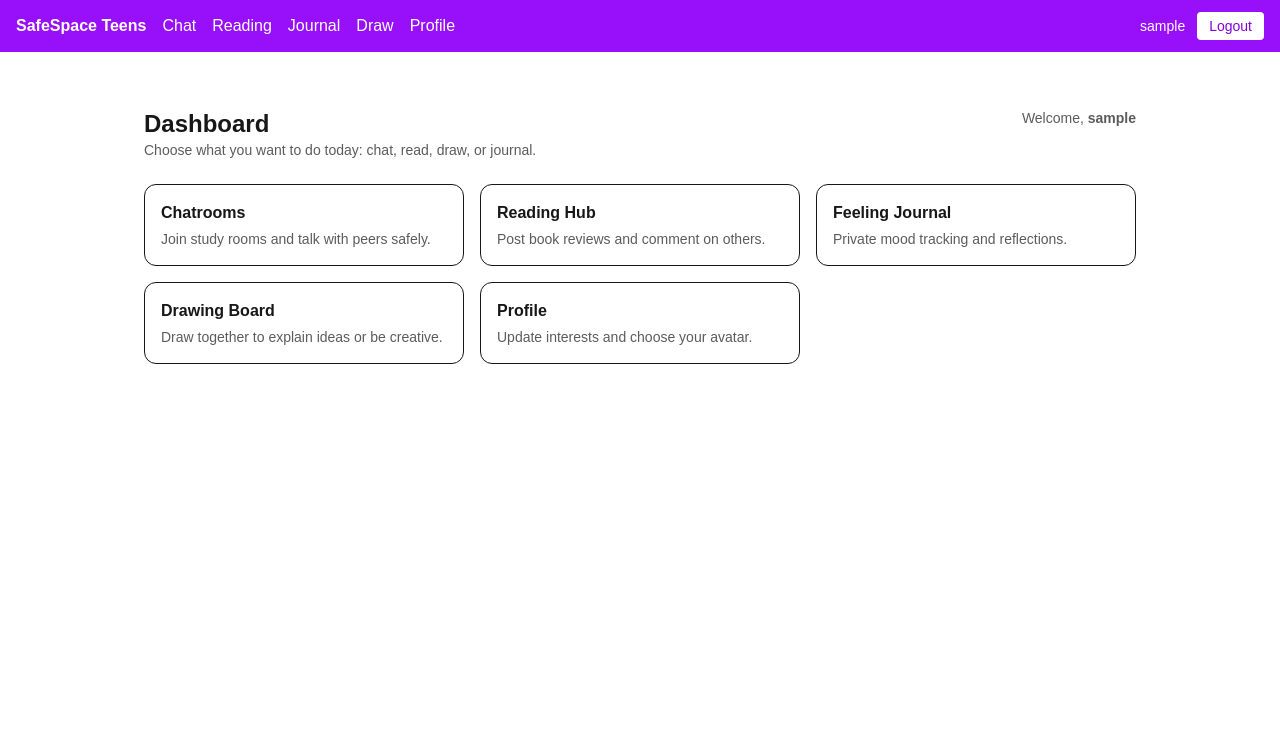
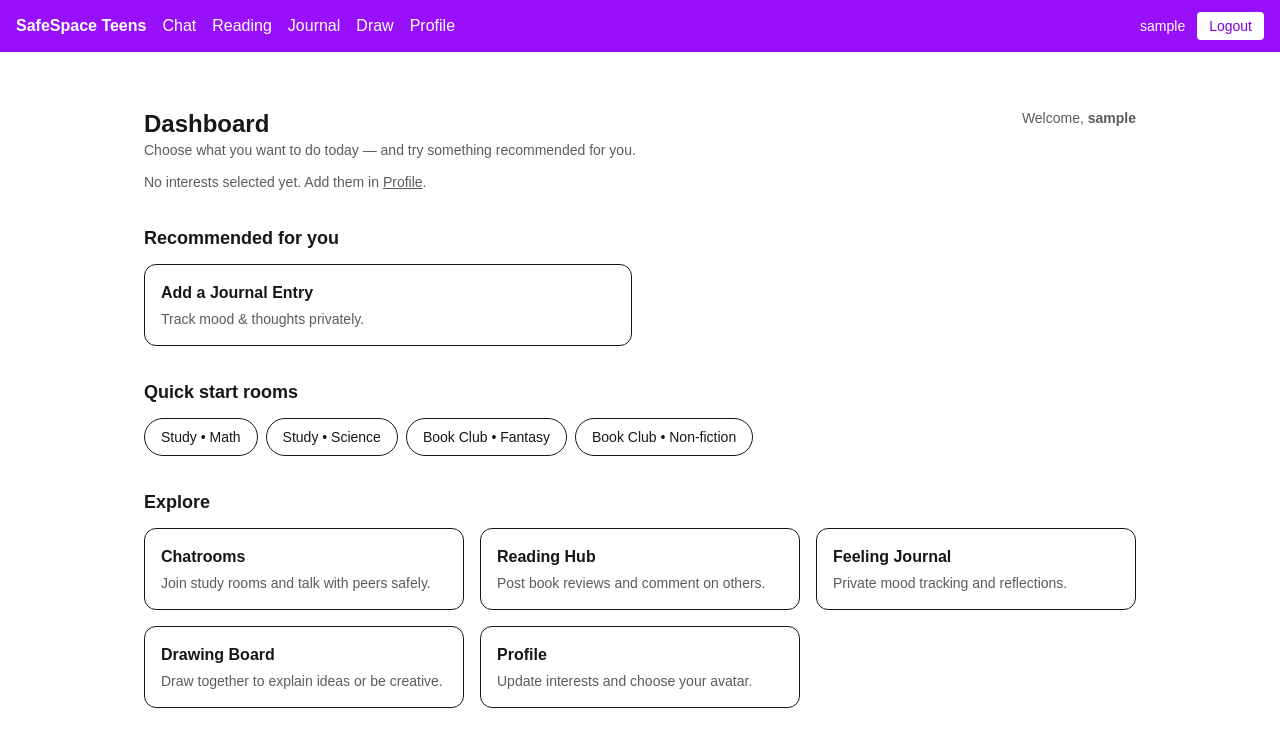
Before and after one commit to Madiha1985/safespace-teens, a Next.js app in the folder client/: page /dashboard in a window 1280 px wide. Shown: the top 746 px of the page. Built offline with nearby package versions, Linux system fonts and the light colour scheme; sample sign-in values are in the browser's storage.

Commit message:
personlise dashboard and improve register validation and friendly error messages,add interest in the profile which shows hte interest chip on the dashboard when loged in

```diff
--- a/client/app/chat/page.tsx
+++ b/client/app/chat/page.tsx
@@ -1,4 +1,5 @@
 "use client";
+import { useSearchParams } from "next/navigation";
 
 import { useEffect, useMemo, useRef, useState } from "react";
 import { io, Socket } from "socket.io-client";
@@ -31,6 +32,8 @@ const ROOMS = [
 
 export default function ChatPage() {
   const router = useRouter();
+  const searchParams = useSearchParams();
+
 
   const socketRef = useRef<Socket | null>(null);
   const currentRoomRef = useRef<string | null>(null);
@@ -53,6 +56,14 @@ export default function ChatPage() {
   useEffect(() => {
     setMounted(true);
   }, []);
+useEffect(() => {
+  if (!mounted) return;
+
+  const roomFromUrl = searchParams.get("room");
+  if (roomFromUrl && ROOMS.some((r) => r.id === roomFromUrl)) {
+    setSelectedRoom(roomFromUrl);
+  }
+}, [mounted, searchParams]);
 
   // Keep current room ref updated
   useEffect(() => {
--- a/client/app/dashboard/page.tsx
+++ b/client/app/dashboard/page.tsx
@@ -1,18 +1,41 @@
 "use client";
-
 import Link from "next/link";
-import { useEffect, useMemo, useState } from "react";
+import { useEffect, useState } from "react";
 import { useRouter } from "next/navigation";
 import { getToken, getUser } from "@/lib/auth";
+
+type Rec = { title: string; desc: string; href: string };
 
 export default function DashboardPage() {
   const router = useRouter();
   const [mounted, setMounted] = useState(false);
 
-  const token = useMemo(() => (typeof window !== "undefined" ? getToken() : null), []);
-  const user = useMemo(() => (typeof window !== "undefined" ? getUser() : null), []);
+  const [token, setToken] = useState<string | null>(null);
+  const [user, setUser] = useState<any>(null);
 
-  useEffect(() => setMounted(true), []);
+  const refreshAuth = () => {
+    setToken(getToken());
+    setUser(getUser());
+  };
+
+  useEffect(() => {
+    setMounted(true);
+    refreshAuth();
+
+    const onAuthChanged = () => refreshAuth();
+    const onStorage = (e: StorageEvent) => {
+      if (e.key === "token" || e.key === "user") refreshAuth();
+    };
+
+    window.addEventListener("auth-changed", onAuthChanged);
+    window.addEventListener("storage", onStorage);
+
+    return () => {
+      window.removeEventListener("auth-changed", onAuthChanged);
+      window.removeEventListener("storage", onStorage);
+    };
+  }, []);
+
   useEffect(() => {
     if (!mounted) return;
     if (!token) router.push("/login");
@@ -20,19 +43,133 @@ export default function DashboardPage() {
 
   if (!mounted) return null;
 
+  const interests: string[] = user?.interests ?? [];
+
+  const recommendations = (): Rec[] => {
+    const recs: Rec[] = [];
+
+    if (interests.includes("math")) {
+      recs.push({
+        title: "Join Study Math",
+        desc: "Ask questions & practice together.",
+        href: "/chat?room=study-math",
+      });
+    }
+    if (interests.includes("science")) {
+      recs.push({
+        title: "Join Study Science",
+        desc: "Discuss concepts and homework.",
+        href: "/chat?room=study-science",
+      });
+    }
+    if (interests.includes("reading")) {
+      recs.push({
+        title: "Write a Book Review",
+        desc: "Share what you’re reading with others.",
+        href: "/reading",
+      });
+      recs.push({
+        title: "Join Book Club (Fantasy)",
+        desc: "Talk about stories with peers.",
+        href: "/chat?room=book-fantasy",
+      });
+    }
+    if (interests.includes("art") || interests.includes("drawing")) {
+      recs.push({
+        title: "Open Drawing Board",
+        desc: "Draw ideas or relax creatively.",
+        href: "/draw",
+      });
+    }
+
+    // Always useful
+    recs.push({
+      title: "Add a Journal Entry",
+      desc: "Track mood & thoughts privately.",
+      href: "/journal",
+    });
+
+    // remove duplicates by title
+    const uniq = Array.from(new Map(recs.map((r) => [r.title, r])).values());
+    return uniq.slice(0, 4);
+  };
+
+  const quickRooms = [
+    { id: "study-math", label: "Study • Math" },
+    { id: "study-science", label: "Study • Science" },
+    { id: "book-fantasy", label: "Book Club • Fantasy" },
+    { id: "book-nonfiction", label: "Book Club • Non-fiction" },
+  ];
+
   return (
-    <div className="max-w-5xl mx-auto mt-6 p-4 space-y-6">
+    <div className="max-w-5xl mx-auto mt-6 p-4 space-y-8">
       <header className="flex items-start justify-between gap-4">
         <div>
           <h1 className="text-2xl font-bold">Dashboard</h1>
           <p className="text-sm opacity-70">
-            Choose what you want to do today: chat, read, draw, or journal.
+            Choose what you want to do today — and try something recommended for you.
           </p>
+
+          {/* Interests chips */}
+          <div className="flex flex-wrap gap-2 mt-3">
+            {interests.length > 0 ? (
+              interests.map((i) => (
+                <span
+                  key={i}
+                  className="text-sm bg-purple-100 text-purple-800 px-3 py-1 rounded-full"
+                >
+                  {i}
+                </span>
+              ))
+            ) : (
+              <p className="text-sm opacity-70">
+                No interests selected yet. Add them in{" "}
+                <Link className="underline" href="/profile">
+                  Profile
+                </Link>
+                .
+              </p>
+            )}
           </div>
+        </div>
+
         <div className="text-sm opacity-70 text-right">
           Welcome, <span className="font-semibold">{user?.username ?? "—"}</span>
         </div>
       </header>
+
+      {/* Recommended */}
+      <section className="space-y-3">
+        <h2 className="text-lg font-bold">Recommended for you</h2>
+        <div className="grid grid-cols-1 sm:grid-cols-2 gap-4">
+          {recommendations().map((r) => (
+            <Link key={r.title} href={r.href} className="border rounded-xl p-4 hover:opacity-90">
+              <div className="font-bold">{r.title}</div>
+              <p className="text-sm opacity-70 mt-1">{r.desc}</p>
+            </Link>
+          ))}
+        </div>
+      </section>
+
+      {/* Quick start rooms */}
+      <section className="space-y-3">
+        <h2 className="text-lg font-bold">Quick start rooms</h2>
+        <div className="flex flex-wrap gap-2">
+          {quickRooms.map((r) => (
+            <Link
+              key={r.id}
+              href={`/chat?room=${encodeURIComponent(r.id)}`}
+              className="border rounded-full px-4 py-2 text-sm hover:opacity-90"
+            >
+              {r.label}
+            </Link>
+          ))}
+        </div>
+      </section>
+
+      {/* Main cards */}
+      <section className="space-y-3">
+        <h2 className="text-lg font-bold">Explore</h2>
 
         <div className="grid grid-cols-1 sm:grid-cols-2 lg:grid-cols-3 gap-4">
           <Link href="/chat" className="border rounded-xl p-4 hover:opacity-90">
@@ -70,6 +207,7 @@ export default function DashboardPage() {
             </p>
           </Link>
         </div>
+      </section>
     </div>
   );
 }
--- a/client/app/profile/page.tsx
+++ b/client/app/profile/page.tsx
@@ -21,6 +21,18 @@ type UpdateAvatarResponse = {
   };
 };
 
+const INTEREST_OPTIONS = [
+  "math",
+  "science",
+  "english",
+  "coding",
+  "reading",
+  "art",
+  "drawing",
+  "music",
+  "sports",
+];
+
 export default function ProfilePage() {
   const router = useRouter();
   const [mounted, setMounted] = useState(false);
@@ -30,6 +42,9 @@ export default function ProfilePage() {
 
   const [selected, setSelected] = useState<string>(user?.avatarUrl || "");
   const [status, setStatus] = useState<string | null>(null);
+  const [interests, setInterests] = useState<string[]>(user?.interests ?? []);
+const [interestStatus, setInterestStatus] = useState<string | null>(null);
+
 
   useEffect(() => setMounted(true), []);
   useEffect(() => {
@@ -40,6 +55,11 @@ export default function ProfilePage() {
   useEffect(() => {
     setSelected(user?.avatarUrl || "");
   }, [user?.avatarUrl]);
+
+  useEffect(() => {
+  setInterests(user?.interests ?? []);
+}, [user?.interests]);
+
 
   const saveAvatar = async () => {
     if (!token) return;
@@ -64,6 +84,30 @@ export default function ProfilePage() {
       setStatus(err.message ?? "Failed to update avatar");
     }
   };
+  const toggleInterest = (value: string) => {
+  setInterests((prev) =>
+    prev.includes(value) ? prev.filter((x) => x !== value) : [...prev, value]
+  );
+};
+
+const saveInterests = async () => {
+  if (!token) return;
+  setInterestStatus(null);
+
+  try {
+    const data = await apiFetch<{ message: string; user: any }>(
+      "/api/users/me/interests",
+      { method: "PUT", body: JSON.stringify({ interests }) },
+      token
+    );
+
+    saveAuth(token, data.user);
+    setInterestStatus("Interests updated ✅");
+  } catch (err: any) {
+    setInterestStatus(err.message ?? "Failed to update interests");
+  }
+};
+
 
   if (!mounted) return null;
 
@@ -108,6 +152,44 @@ export default function ProfilePage() {
           {status && <p className="text-sm opacity-80">{status}</p>}
         </div>
       </section>
+
+      <section className="border rounded-xl p-4 space-y-4">
+  <div>
+    <div className="font-bold">Your interests</div>
+    <p className="text-sm opacity-70">
+      Pick a few so the dashboard can recommend rooms and activities.
+    </p>
+  </div>
+
+  <div className="grid grid-cols-2 sm:grid-cols-3 md:grid-cols-4 gap-2">
+    {INTEREST_OPTIONS.map((i) => (
+      <label
+        key={i}
+        className="flex items-center gap-2 border rounded-lg px-3 py-2 hover:opacity-90"
+      >
+        <input
+          type="checkbox"
+          checked={interests.includes(i)}
+          onChange={() => toggleInterest(i)}
+        />
+        <span className="text-sm">{i}</span>
+      </label>
+    ))}
+  </div>
+
+  <div className="flex items-center gap-3">
+    <button
+      className="border rounded-lg px-4 py-2 font-semibold"
+      onClick={saveInterests}
+      type="button"
+    >
+      Save interests
+    </button>
+    {interestStatus && <p className="text-sm opacity-80">{interestStatus}</p>}
+  </div>
+</section>
+
+
     </div>
   );
 }
--- a/client/app/register/page.tsx
+++ b/client/app/register/page.tsx
@@ -17,6 +17,26 @@ type RegisterResponse = {
     role: string;
   };
 };
+
+function friendlyRegisterError(msg: string) {
+  const lower = (msg || "").toLowerCase();
+
+  if (lower.includes("password") && (lower.includes("8") || lower.includes("eight"))) {
+    return "Password must be at least 8 characters.";
+  }
+  if (lower.includes("age") && (lower.includes("12") || lower.includes("17"))) {
+    return "Age must be between 12 and 17.";
+  }
+  if (lower.includes("email") && lower.includes("valid")) {
+    return "Please enter a valid email address.";
+  }
+  if (lower.includes("already") && (lower.includes("email") || lower.includes("username") || lower.includes("user"))) {
+    return "That email or username is already in use.";
+  }
+
+  return "Registration failed. Please try again.";
+}
+
 
 export default function RegisterPage() {
   const router = useRouter();
@@ -39,6 +59,12 @@ if (!username.trim() || !email.trim() || !password.trim()) {
   setLoading(false);
   return;
 }
+if (password.trim().length < 8) {
+  setError("Password must be at least 8 characters.");
+  setLoading(false);
+  return;
+}
+
 
     try {
       const data = await apiFetch<RegisterResponse>("/api/auth/register", {
@@ -53,9 +79,10 @@ if (!username.trim() || !email.trim() || !password.trim()) {
       });
 
       saveAuth(data.token, data.user);
-      router.push("/dashboard");
+      router.push("/profile");
     } catch (err: any) {
-      setError(err.message ?? "Registration failed");
+      setError(friendlyRegisterError(err.message ?? ""));
+
     } finally {
       setLoading(false);
     }
@@ -119,7 +146,7 @@ if (!username.trim() || !email.trim() || !password.trim()) {
 
         {error && <p className="text-sm text-red-600">{error}</p>}
 
-        <button disabled={loading} className="w-full border rounded-lg p-2 font-semibold">
+        <button disabled={loading} className="w-full rounded-lg p-2 font-semibold bg-purple-600 text-white hover:bg-purple-700 disabled:opacity-60">
           {loading ? "Creating..." : "Create account"}
         </button>
       </form>
```
Lines whose indentation alone changed are shown as unchanged.
